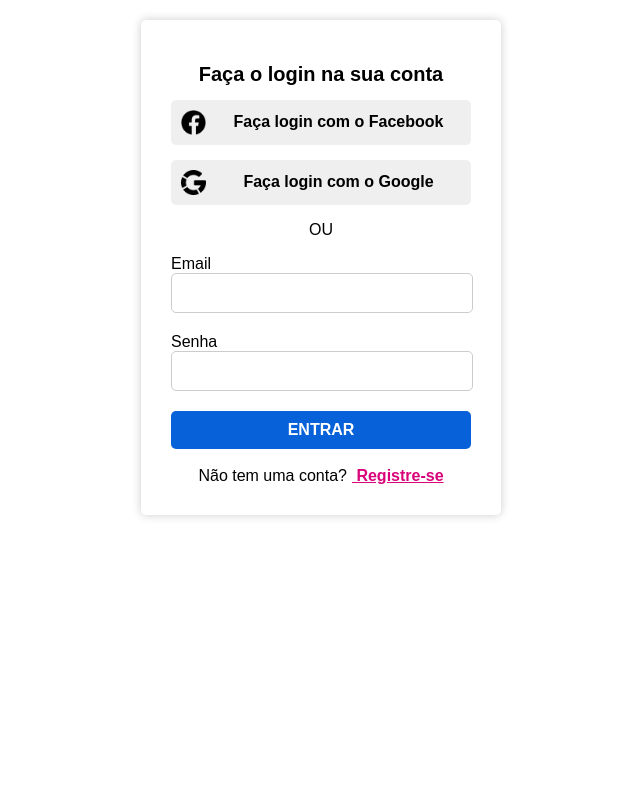
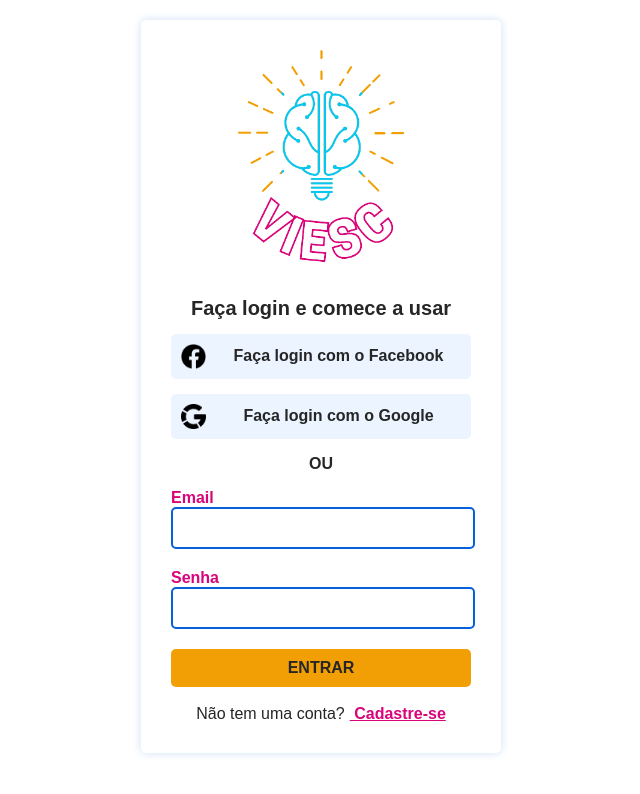
Before and after one commit to dani-domingues/Viesc-PI, a React (Create React App) app: page /login in a window 1280 px wide. Shown: the top 794 px of the page, without its empty margins (319-959 px from the left). Built offline with nearby package versions, Linux system fonts and the light colour scheme.

Commit message:
Estilizando o login pra ficar de acordo

```diff
--- a/src/components/Styled.js
+++ b/src/components/Styled.js
@@ -11,9 +11,11 @@ export const BotaoDeIcone = styled.button`
     font-weight: bold;
     margin-bottom: 15px;
     transition: 0.4s;
+    background-color:#EBF4FF;
+    color: #262627;
 
     &:hover {
-        background-color: #ccc;
+        background-color: #CFE0F6;
     }
 
     .center {
@@ -24,12 +26,13 @@ export const BotaoDeIcone = styled.button`
 `;
 
 export const BotaoDefault = styled(BotaoDeIcone)`
-    background-color: #0762D9;
+    background-color: #F29F05;
     color: #ffffff;
     display: inline;
+    color:#262627;
 
     &:hover{
-        background-color: #05C7F2;
+        background-color: #D90479;
     }
 
 `;
--- a/src/pages/Login/index.jsx
+++ b/src/pages/Login/index.jsx
@@ -1,5 +1,5 @@
 import React from "react";
-import {BrowserRouter, Link} from 'react-router-dom';
+import { BrowserRouter, Link } from 'react-router-dom';
 
 import { StyledLogin } from './login-styled';
 import { BotaoDeIcone, BotaoDefault } from '../../components/Styled'
@@ -8,9 +8,13 @@ import { BotaoDeIcone, BotaoDefault } from '../../components/Styled'
 function Login() {
 
     return (
+        //<BrowserRouter>
+            <StyledLogin>
 
-            <StyledLogin>
-                <h1>Faça o login na sua conta</h1>
+                <img className="logo" src='../../../logo-viesc.png.png' />
+
+                <h1>Faça login e comece a usar</h1>
+
 
                 <BotaoDeIcone>
                     <img src='../../../facebook.png' />
@@ -37,14 +41,14 @@ function Login() {
                     <BotaoDefault>
                         ENTRAR
                     </BotaoDefault>
-                    </form>
-                    <div className="footerLogin">
-                        Não tem uma conta?
-                        <Link to="/registrar"> Registre-se</Link>
-                    </div>
+                </form>
+                <div className="footerLogin">
+                    Não tem uma conta?
+                    <Link to="/registrar"> Cadastre-se</Link>
+                </div>
 
             </StyledLogin>
-
+       // </BrowserRouter>
     )
 }
 
--- a/src/pages/Login/login-styled.js
+++ b/src/pages/Login/login-styled.js
@@ -10,8 +10,14 @@ export const StyledLogin = styled.div`
     text-align: center;
     font-family: sans-serif;
     border-radius: 5px;
-    box-shadow: 0px 0px 10px #ccc;
+    box-shadow: 0px 0px 10px #CFE0F6;
+    color:#262627;
 
+
+    p {
+        font-weight: bold
+
+    }
     h1{
         font-size: 20px;
     }
@@ -24,6 +30,12 @@ export const StyledLogin = styled.div`
     div{
         margin-top: 3px;
     }
+    .logo{
+        width: 300px;
+        margin-top: -30px;
+        margin-bottom: -40px;
+
+    }
 
     .form-input{
         text-align: left;
@@ -31,19 +43,21 @@ export const StyledLogin = styled.div`
 
         label{
             display: block;
+            color:#D90479;
+            font-weight: bold;
         }
         input{
             margin-bottom: 20px;
             padding: 10px;
             font-size: 16px;
             outline: none;
-            border: 1px solid #ccc;
+            border: 2px solid #0762D9;
             border-radius: 5px;
             width: 280px;
             transition: 0.3s;
 
             &:hover{
-                border: 1px solid #D90479;
+                border: 2px solid #05C7F2;
             }
         }
     }
```
Also changed, not shown: public/logo-viesc.png.png (added).
